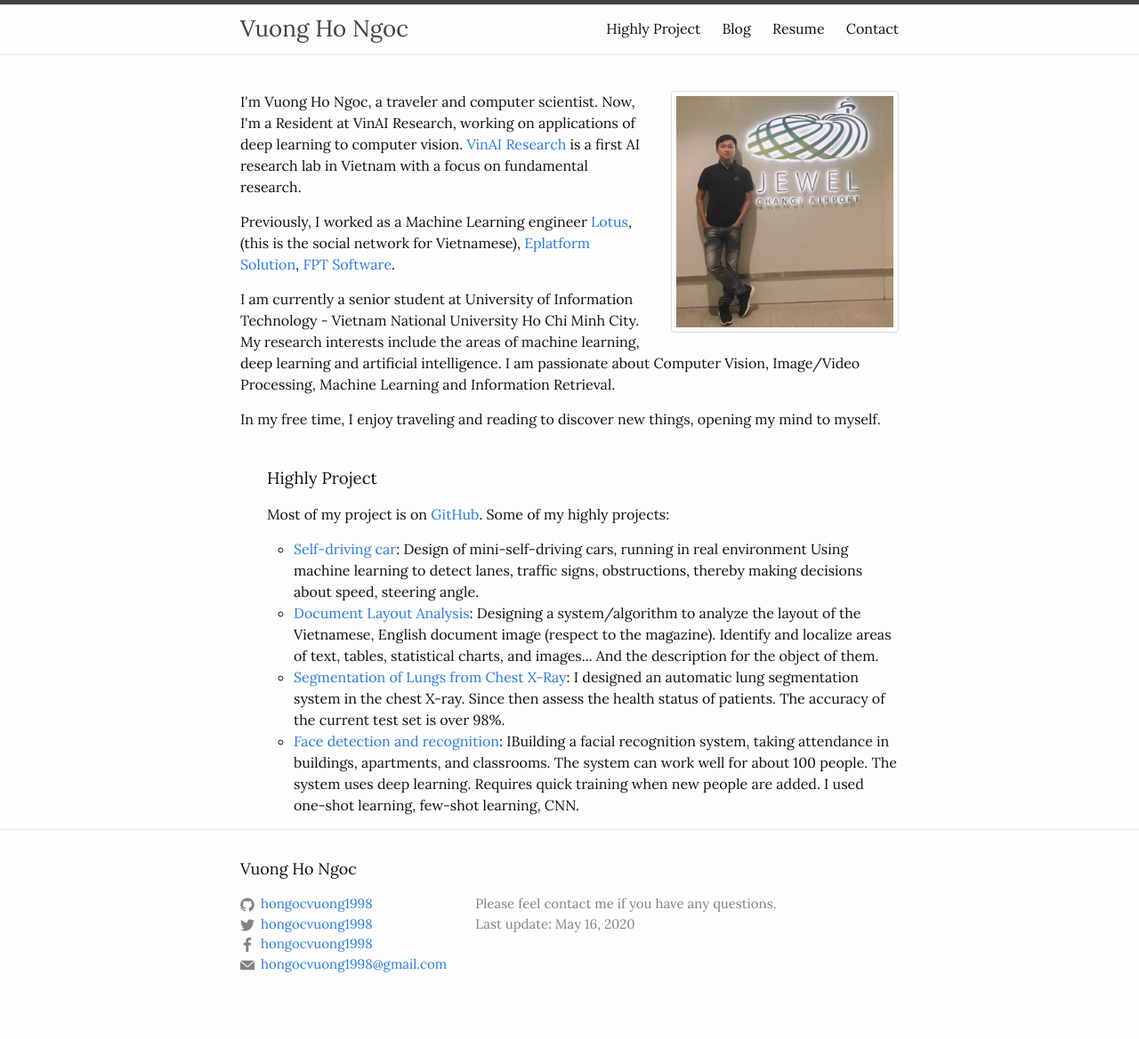
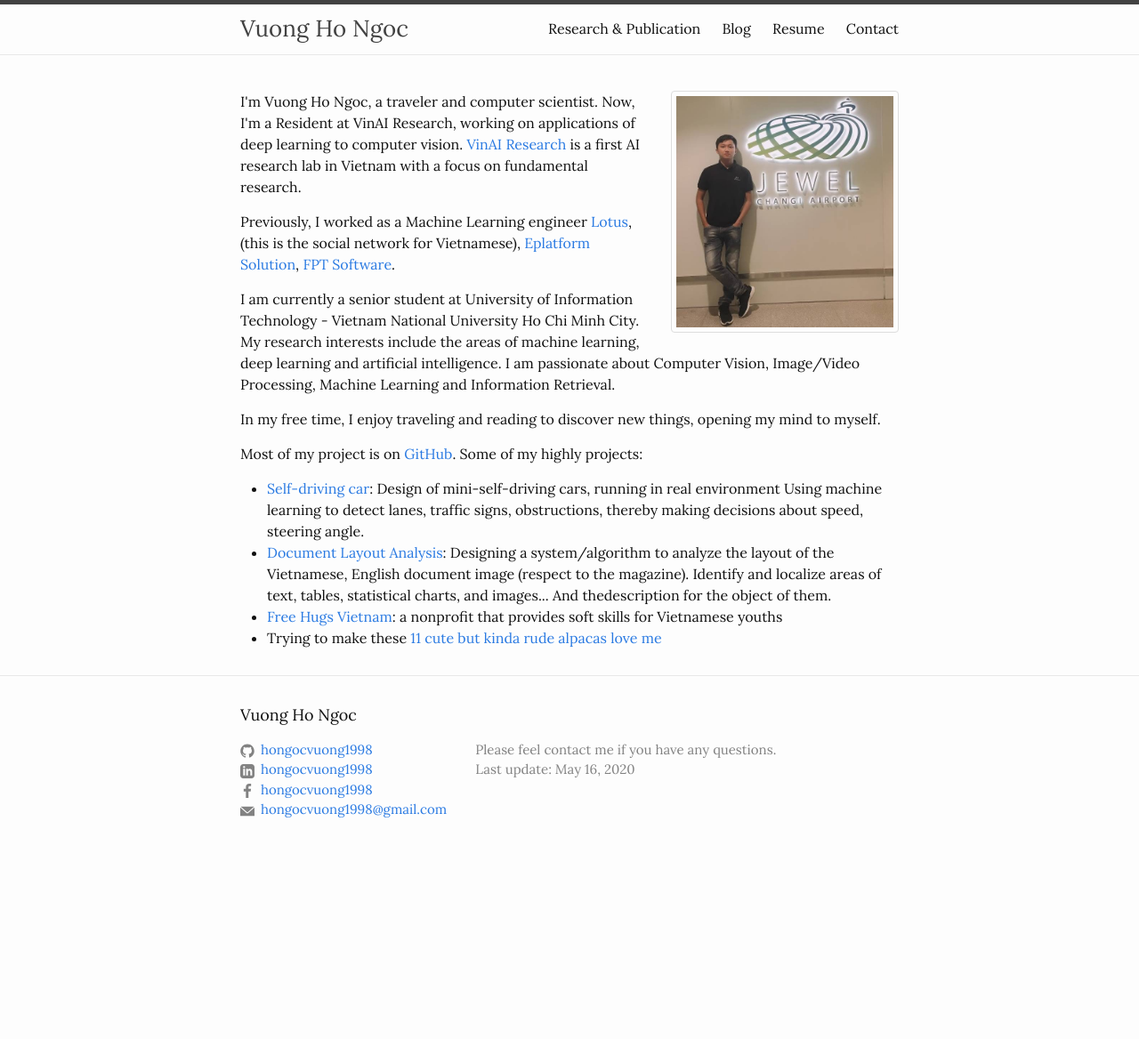
Before and after one commit to vvuonghn/vvuonghn.github.io, a plain HTML site: page index.html in a window 1280 px wide. Shown: the whole page at 89% size. After the commit the page ends 992 px from the top, so only its background shows below. Drawn offline with Linux system fonts and the light colour scheme.

Commit message:
update linkedin

```diff
--- a/index.html
+++ b/index.html
@@ -64,7 +64,7 @@
 
                 <div class="trigger">
 
-                    <a class="page-link" href="#project">Highly Project</a>
+                    <a class="page-link" href="/research/">Research & Publication</a>
 
                     <a class="page-link" href="https://medium.com/@hongocvuong1998">Blog</a>
 
@@ -114,6 +114,21 @@
 
                     <p>In my free time, I enjoy traveling and reading to discover new things, opening my mind to myself.</p>
 
+                    <p>Most of my project is on <a href="https://github.com/hongocvuong1998">GitHub</a>. Some of my
+                        highly projects:</p>
+
+                    <!-- - [NeMo](https://github.com/NVIDIA/NeMo): a toolkit for conversational AI -->
+                    <!-- - [lazyNLP](https://github.com/chiphuyen/lazynlp): library to scrape and clean web pages to create massive datasets -->
+                    <ul>
+                        <li><a href="https://www.youtube.com/watch?v=J7lCRvAPlbU">Self-driving car</a>: Design of mini-self-driving cars, running in real environment Using machine learning to detect lanes,
+                            traffic signs, obstructions, thereby making decisions about speed, steering angle.  </li>
+                        <li><a href="https://www.youtube.com/watch?v=ChTfQIY79mY">Document Layout Analysis</a>: Designing a system/algorithm to analyze the layout of the Vietnamese, English document image (respect
+                            to the magazine). Identify and localize areas of text, tables, statistical charts, and images... And thedescription for the object of them.</li>
+                        <li><a href="https://www.facebook.com/FreeHugsVietnam/">Free Hugs Vietnam</a>: a nonprofit that
+                            provides soft skills for Vietnamese youths</li>
+                        <li>Trying to make these <a href="https://www.instagram.com/p/Bsjo44ThRRv/">11 cute but kinda
+                                rude alpacas love me</a></li>
+                    </ul>
 
                 </div>
 
@@ -123,32 +138,6 @@
 
         </div>
 
-        <main class="page-content" aria-label="Content">
-            <div class="wrapper">
-                <ul id= "project" class="project">
-                    <h3>Highly Project</h3>
-                        <p>Most of my project is on <a href="https://github.com/hongocvuong1998">GitHub</a>. Some of my
-                            highly projects:</p>
-
-                        <!-- - [NeMo](https://github.com/NVIDIA/NeMo): a toolkit for conversational AI -->
-                        <!-- - [lazyNLP](https://github.com/chiphuyen/lazynlp): library to scrape and clean web pages to create massive datasets -->
-                        <ul>
-                            <li><a href="https://www.youtube.com/watch?v=J7lCRvAPlbU">Self-driving car</a>: Design of mini-self-driving cars, running in real environment Using machine learning to detect lanes,
-                                traffic signs, obstructions, thereby making decisions about speed, steering angle.  </li>
-                            <li><a href="https://www.youtube.com/watch?v=ChTfQIY79mY">Document Layout Analysis</a>: Designing a system/algorithm to analyze the layout of the Vietnamese, English document image (respect
-                                to the magazine). Identify and localize areas of text, tables, statistical charts, and images... And the description for the object of them.</li>
-                            <li><a href="https://www.youtube.com/watch?v=7tEjEom__18">Segmentation of Lungs from Chest X-Ray</a>: I designed an automatic lung segmentation system in the chest X-ray. Since then assess the health status
-                                of patients. The accuracy of the current test set is over 98%.</li>
-                            <li><a href="https://www.youtube.com/watch?v=IIF3cQgthC4">Face detection and recognition</a>: IBuilding a facial recognition system, taking attendance in buildings, apartments, and classrooms. The system can work well for about 100 people. The system uses deep learning. Requires quick training when new people are added. I used one-shot learning, few-shot learning, CNN.</li>
-                        </ul>
-
-                    </div>
-
-
-
-                </article>
-
-            </div>
 
     <footer class="site-footer">
 
@@ -182,15 +171,10 @@
 
 
                         <li>
-                            <a href="https://twitter.com/hongocvuong1998"><span class="icon icon--twitter"><svg
-                                viewBox="0 0 16 16" width="16px" height="16px">
-                                <path fill="#828282"
-                                            d="M15.969,3.058c-0.586,0.26-1.217,0.436-1.878,0.515c0.675-0.405,1.194-1.045,1.438-1.809c-0.632,0.375-1.332,0.647-2.076,0.793c-0.596-0.636-1.446-1.033-2.387-1.033c-1.806,0-3.27,1.464-3.27,3.27 c0,0.256,0.029,0.506,0.085,0.745C5.163,5.404,2.753,4.102,1.14,2.124C0.859,2.607,0.698,3.168,0.698,3.767 c0,1.134,0.577,2.135,1.455,2.722C1.616,6.472,1.112,6.325,0.671,6.08c0,0.014,0,0.027,0,0.041c0,1.584,1.127,2.906,2.623,3.206 C3.02,9.402,2.731,9.442,2.433,9.442c-0.211,0-0.416-0.021-0.615-0.059c0.416,1.299,1.624,2.245,3.055,2.271 c-1.119,0.877-2.529,1.4-4.061,1.4c-0.264,0-0.524-0.015-0.78-0.046c1.447,0.928,3.166,1.469,5.013,1.469 c6.015,0,9.304-4.983,9.304-9.304c0-0.142-0.003-0.283-0.009-0.423C14.976,4.29,15.531,3.714,15.969,3.058z" />
-                                        </svg>
+                            <a href="https://www.linkedin.com/in/hongocvuong1998/"><span class="icon icon--linkedin"><svg xmlns="http://www.w3.org/2000/svg" width="16" height="16" viewBox="0 0 24 24"><path d="M19 0h-14c-2.761 0-5 2.239-5 5v14c0 2.761 2.239 5 5 5h14c2.762 0 5-2.239 5-5v-14c0-2.761-2.238-5-5-5zm-11 19h-3v-11h3v11zm-1.5-12.268c-.966 0-1.75-.79-1.75-1.764s.784-1.764 1.75-1.764 1.75.79 1.75 1.764-.783 1.764-1.75 1.764zm13.5 12.268h-3v-5.604c0-3.368-4-3.113-4 0v5.604h-3v-11h3v1.765c1.396-2.586 7-2.777 7 2.476v6.759z"/></svg>
                                 </span><span class="username">hongocvuong1998</span></a>
 
                             </li>
-
 
 
                             <li>
```
